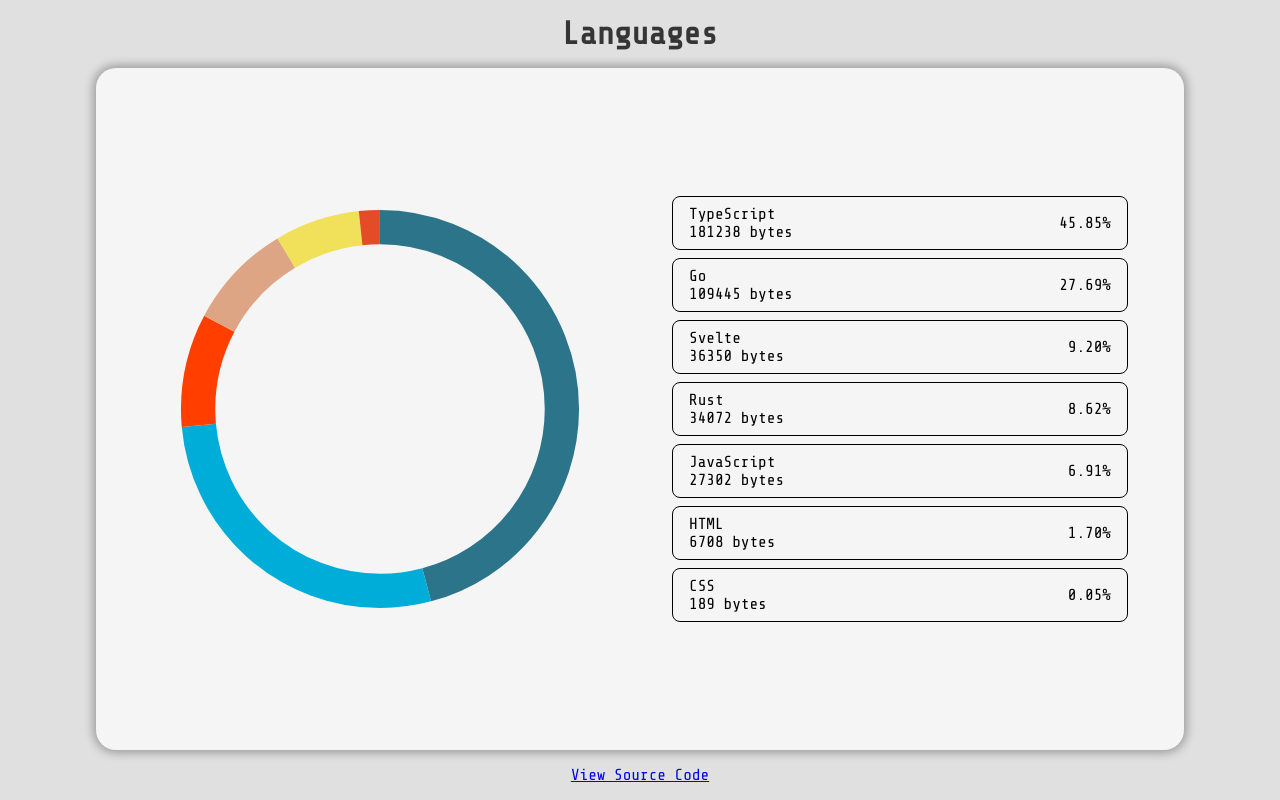
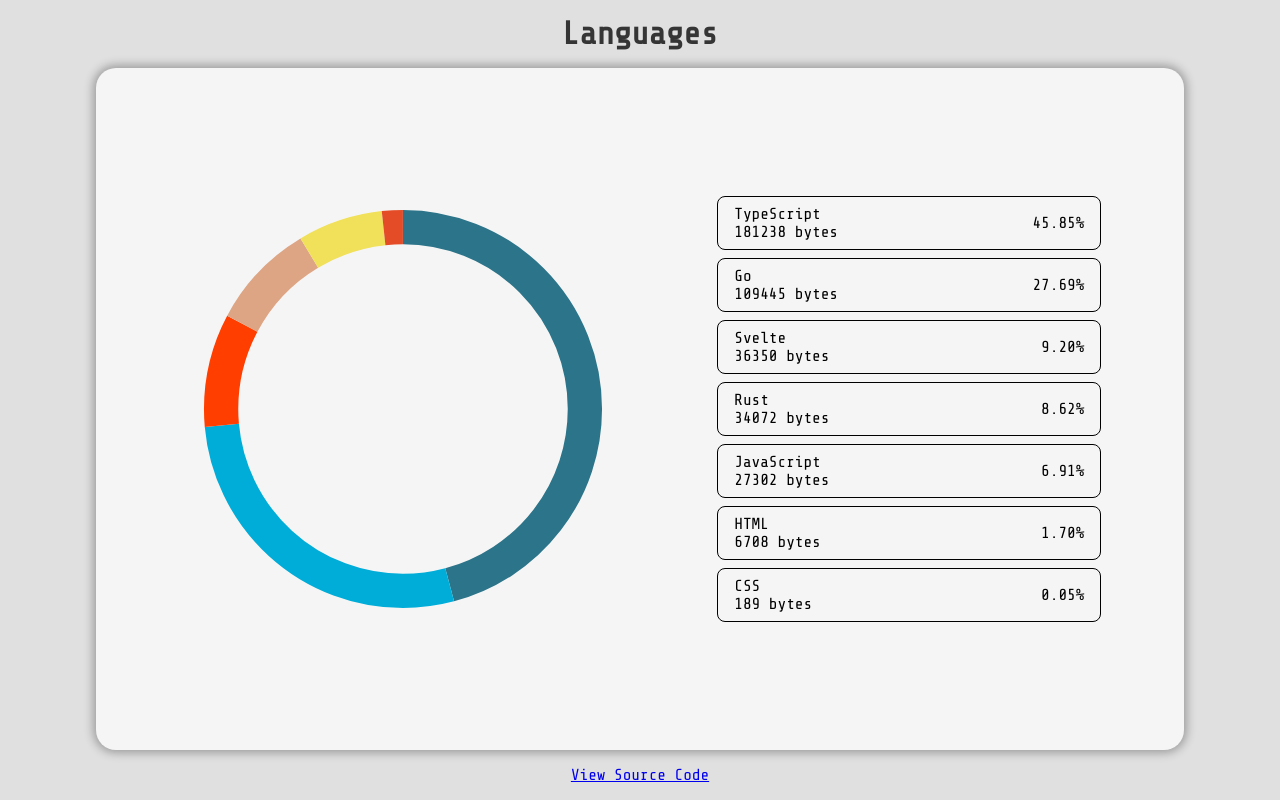
Before and after one commit to Shresht7/Languages, a Svelte app: page / in a window 1280 px wide. Built offline with nearby package versions, Linux system fonts and the light colour scheme.

Commit message:
Adjust Chart elements' sizes

```diff
--- a/src/components/Chart.svelte
+++ b/src/components/Chart.svelte
@@ -51,6 +51,7 @@
 <style>
     div {
         width: 100%;
+        max-width: 40vw;
         height: 100%;
         display: flex;
         flex-direction: column;
--- a/src/components/List.svelte
+++ b/src/components/List.svelte
@@ -40,6 +40,7 @@
 <style>
     #list {
         width: 100%;
+        max-width: 35vw;
         height: 100%;
         display: flex;
         flex-direction: column;
```
